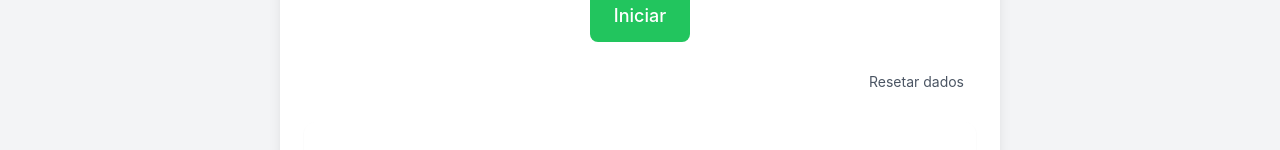
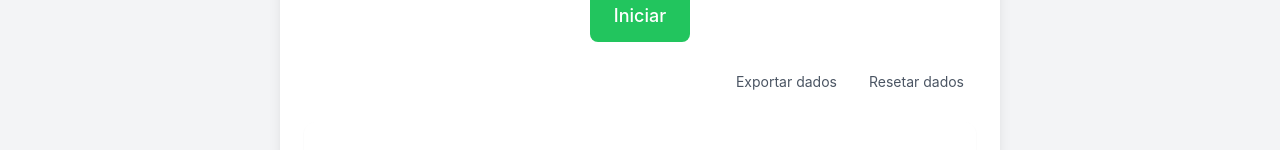
Before and after one commit to silvioubaldino/tap-track, a React (Vite) app: page / in a window 1280 px wide. Shown: the part 238-388 px from the top of the page. Built offline with nearby package versions, Linux system fonts and the light colour scheme.

Commit message:
Add export data function

```diff
--- a/src/components/TimeTracker.tsx
+++ b/src/components/TimeTracker.tsx
@@ -73,6 +73,50 @@ export function TimeTracker() {
     }, 150);
   }, [resetAll]);
 
+  const handleExportData = useCallback(() => {
+    // Cria o cabeçalho do CSV
+    const headers = ['Data', 'Início', 'Fim', 'Duração'];
+
+    // Formata os dados de cada intervalo
+    const rows = intervals.map(interval => {
+      const inicio = new Date(interval.start).toLocaleTimeString('pt-BR');
+      const fim = interval.end ? new Date(interval.end).toLocaleTimeString('pt-BR') : 'Em andamento';
+      const duracao = interval.end
+        ? formatTime(interval.end - interval.start)
+        : formatTime(Date.now() - interval.start);
+
+      return [
+        new Date(interval.start).toLocaleDateString('pt-BR'),
+        inicio,
+        fim,
+        duracao
+      ];
+    });
+
+    // Adiciona uma linha com o total
+    const linhaTotal = ['Total do dia', '', '', formatTime(currentTime)];
+
+    // Combina tudo em um CSV
+    const csvContent = [
+      headers.join(','),
+      ...rows.map(row => row.join(',')),
+      linhaTotal.join(',')
+    ].join('\n');
+
+    // Cria e dispara o download
+    const blob = new Blob(['\ufeff' + csvContent], { type: 'text/csv;charset=utf-8' });
+    const url = URL.createObjectURL(blob);
+    const link = document.createElement('a');
+    const fileName = `controle-tempo-${new Date().toLocaleDateString('pt-BR').replace(/\//g, '-')}.csv`;
+
+    link.href = url;
+    link.download = fileName;
+    document.body.appendChild(link);
+    link.click();
+    document.body.removeChild(link);
+    URL.revokeObjectURL(url);
+  }, [intervals, currentTime]);
+
   // Adiciona os atalhos de teclado
   useKeyboardShortcuts({
     onStartStop: isTracking ? handleStopTracking : handleStartTracking,
@@ -105,7 +149,13 @@ export function TimeTracker() {
           </button>
         </div>
 
-        <div className="flex justify-end mb-6">
+        <div className="flex justify-end gap-2 mb-6">
+          <button
+            onClick={handleExportData}
+            className="text-sm px-3 py-1.5 rounded font-normal text-gray-600 hover:text-gray-900 dark:text-gray-400 dark:hover:text-gray-200 hover:bg-gray-100 dark:hover:bg-gray-700 transition-all duration-300 focus:outline-none focus:ring-1 focus:ring-gray-500 focus:ring-offset-1"
+          >
+            Exportar dados
+          </button>
           <button
             onClick={handleReset}
             disabled={isTransitioning}
```
